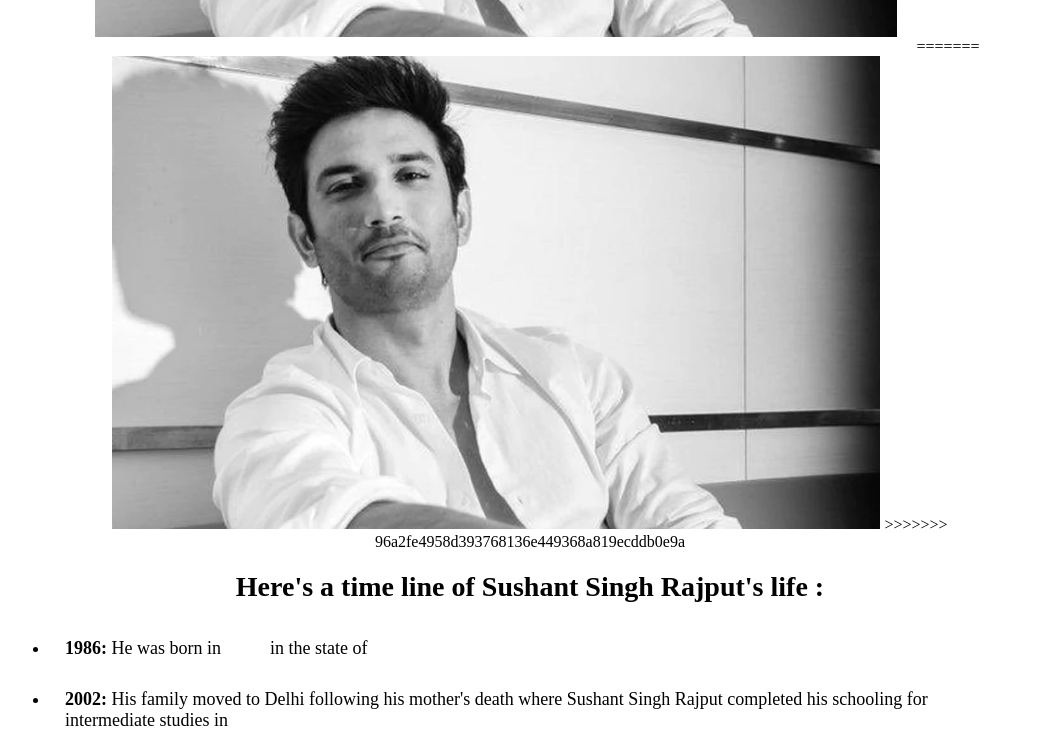
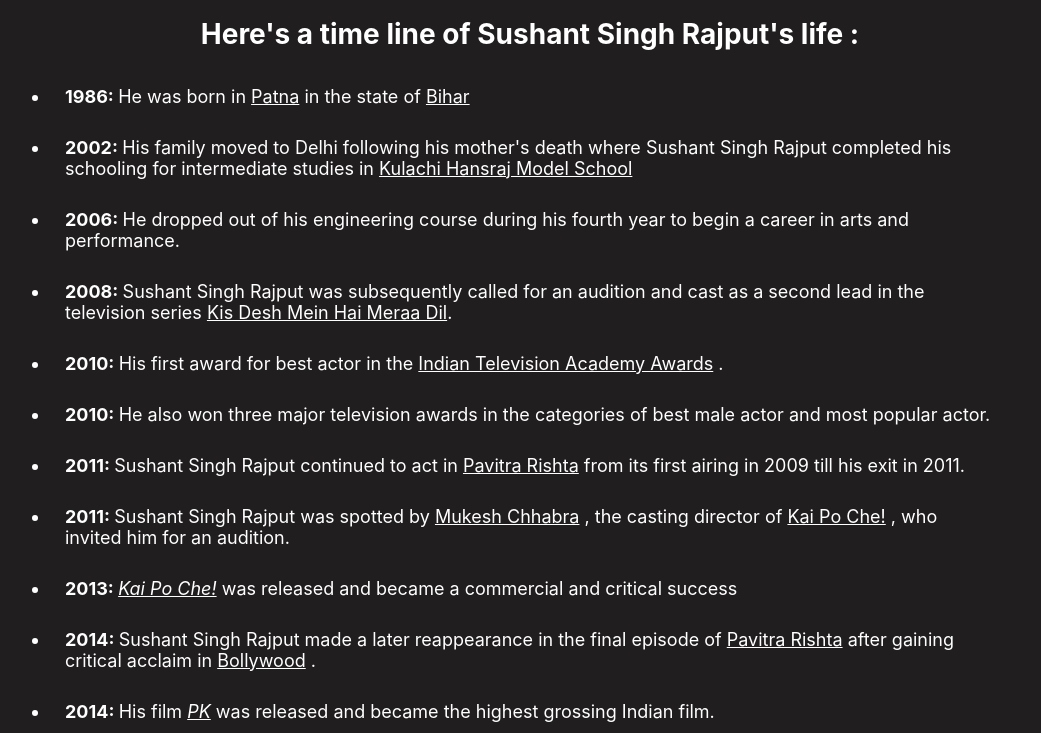
Before and after one commit to Nikhil-H4WK/tribute-page, a plain HTML site: page index.html in a window 1280 px wide. Shown: the part 672-1405 px from the top of the page, without its empty margins (110-1151 px from the left). Drawn offline with Linux system fonts and the light colour scheme.

Commit message:
Rewrite whole styling.....

```diff
--- a/index.html
+++ b/index.html
@@ -13,13 +13,8 @@
     <div class="main">
         <h1 class="title">Sushant Singh Rajput</h1>
         <p id="phrase">"I am not lost. I am very much alive."</p>
-<<<<<<< HEAD
         <div class="ssr-image-wrap">
             <img id="ssr-img" src="ucodj8f_sushant-singh-rajput_650x400_15_June_20.webp" alt="Sushant Singh Rajput" />
-=======
-        <div class="ssr-img-wrap">
-            <img class="ssr-img" src="ucodj8f_sushant-singh-rajput_650x400_15_June_20.webp" alt="Sushant Singh Rajput" />
->>>>>>> 96a2fe4958d393768136e449368a819ecddb0e9a
         </div>
         <div class="tribute-info">
             <div class="info-title">
--- a/styles.css
+++ b/styles.css
@@ -15,7 +15,6 @@
     box-sizing: border-box;
 }
 
-<<<<<<< HEAD
 body {
     font-family: "PTSans-Regular",  -apple-system, BlinkMacSystemFont, 'Segoe UI', 'Roboto', 'Helvetica Neue', Arial, sans-serif;
     background-color: rgb(32, 30, 30);
@@ -129,34 +128,3 @@ footer {
     }
 
 }
-
-=======
-body{
-    background-color: rgb(31, 29, 29);
-    color: white;
-}
-
-.title{
-    font-size:7vw;
-}
-
-.ssr-img{
-    width: 100%;
-    height: auto;
-}
-
-
-@media screen and (min-width: 600px) {
-    .ssr-img{
-        width: 80%;
-        height: auto;
-    }
-    .ssr-img-wrap{
-        text-align: center;
-    }
-}
-
-@media screen and (min-width: 900px) {
-    /* HUE HUE HUE */
-}
->>>>>>> 96a2fe4958d393768136e449368a819ecddb0e9a
```
